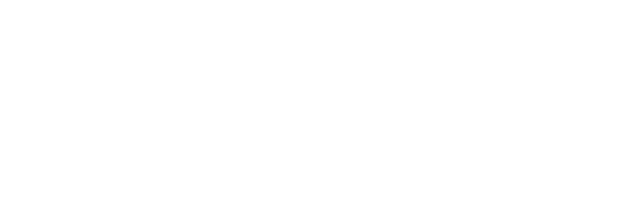
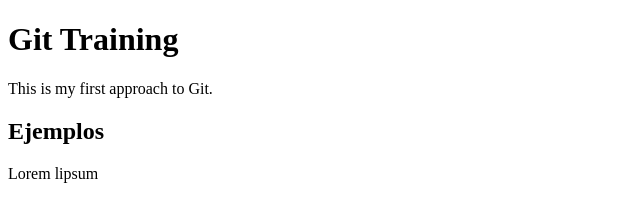
Before and after one commit to CarlosAcevedoCL/GitTraining, a plain HTML site: page public/css/index.html in a window 1280 px wide. Shown: the whole page, without its empty margins (0-640 px from the left). Drawn offline with Linux system fonts and the light colour scheme.

Commit message:
Se actualiza el proyecto

```diff
--- a/public/css/index.html
+++ b/public/css/index.html
@@ -10,6 +10,12 @@
 
 <body>
 
+    <h1>Git Training</h1>
+    <p>This is my first approach to Git.</p>
+
+    <h2>Ejemplos</h2>
+    <p>Lorem lipsum</p>
+
 </body>
 
 </html>
```
